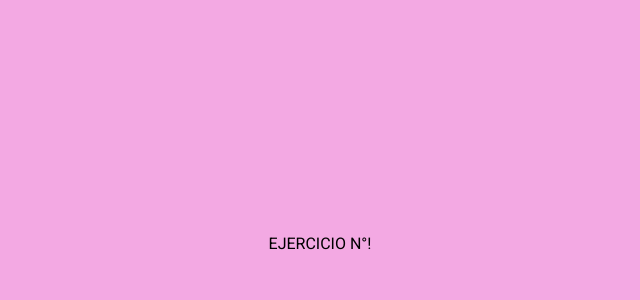
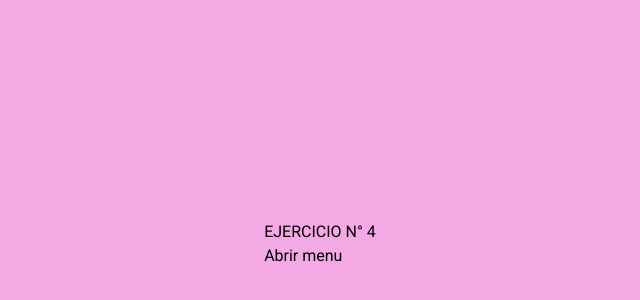
Before and after one commit to euge1982/practica-parcial, a Vue app: page / in a window 1280 px wide. Before the commit this address had no page. Shown: the part 156-456 px from the top of the page, without its empty margins (320-960 px from the left). Built offline with nearby package versions, Linux system fonts and the light colour scheme.

Commit message:
Ejercicio 4 sin estilos

```diff
--- a/index.html
+++ b/index.html
@@ -1,5 +1,5 @@
 <!DOCTYPE html>
-<html lang="">
+<html lang="es">
   <head>
     <meta charset="UTF-8">
     <link rel="icon" href="/favicon.ico">
--- a/src/App.vue
+++ b/src/App.vue
@@ -1,9 +1,22 @@
 <script setup lang="ts">
+import { ref } from 'vue';
+
+const mostrar = ref(false);
 </script>
 
 <template>
   <div>
-    <h1>EJERCICIO N°!</h1>
+    <h1>EJERCICIO N° 4</h1>
+
+    <button @click="if (mostrar) mostrar=false; else mostrar=true">Abrir menu</button>
+    <div v-show="mostrar" :class="mostrar ? 'transition transform duration-300 translate-x-0' : 'transition transform duration-300 -translate-x-full'">
+      <ul>
+        <li><a href="#">Enlace 1</a></li>
+        <li><a href="#">Enlace 2</a></li>
+        <li><a href="#">Enlace 3</a></li>
+      </ul>
+
+    </div>
   </div>
 
 
```
Also changed, not shown: 1 other file (tests, documents, lock files or other folders).
